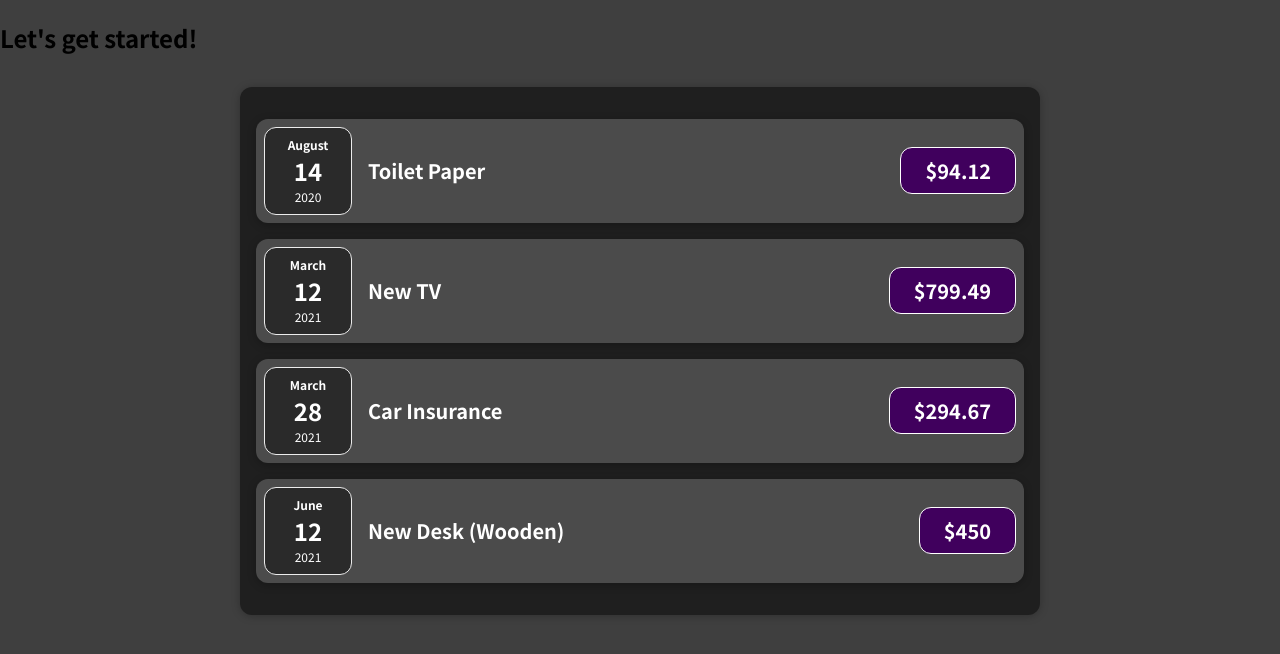
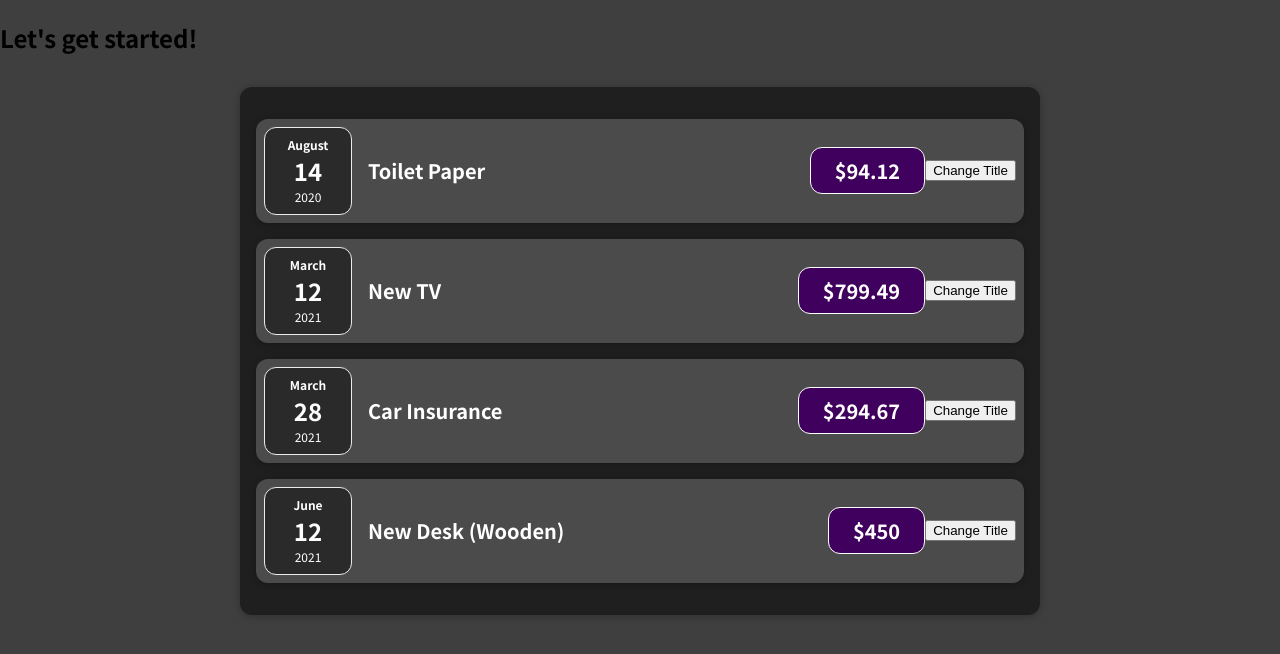
Before and after one commit to JuneSYi/React, a React (Create React App) app in the folder react-complete-guide/: page / in a window 1280 px wide. Shown: the top 654 px of the page. Built offline with nearby package versions, Linux system fonts and the light colour scheme.

Commit message:
state, event handling, children props

```diff
--- a/react-complete-guide/src/App.js
+++ b/react-complete-guide/src/App.js
@@ -1,6 +1,6 @@
-import Expenses from "./components/Expenses";
+import Expenses from "./components/Expenses/Expenses";
 
-function App() {
+const App = () => {
   const expenses = [
     {
       id: "e1",
@@ -34,6 +34,6 @@
       <Expenses expenses={expenses} />
     </div>
   );
-}
+};
 
 export default App;
--- a/react-complete-guide/src/components/ExpenseItem.js
+++ /dev/null
@@ -1,16 +0,0 @@
-import ExpenseDate from "./ExpenseDate";
-import "./ExpenseItem.css";
-
-function ExpenseItem(props) {
-  return (
-    <div className="expense-item">
-      <ExpenseDate date={props.date} />
-      <div className="expense-item__description">
-        <h2>{props.title}</h2>
-        <div className="expense-item__price">${props.amount}</div>
-      </div>
-    </div>
-  );
-}
-
-export default ExpenseItem;
--- a/react-complete-guide/src/components/ExpenseItem.css
+++ b/react-complete-guide/src/components/Expenses/ExpenseItem.css
@@ -2,10 +2,8 @@
   display: flex;
   justify-content: space-between;
   align-items: center;
-  box-shadow: 0 2px 8px rgba(0, 0, 0, 0.25);
   padding: 0.5rem;
   margin: 1rem 0;
-  border-radius: 12px;
   background-color: #4b4b4b;
 }
 
--- /dev/null
+++ b/react-complete-guide/src/components/Expenses/ExpenseItem.js
@@ -0,0 +1,26 @@
+import React, { useState } from "react";
+
+import ExpenseDate from "./ExpenseDate";
+import Card from "../UI/Card";
+import "./ExpenseItem.css";
+
+function ExpenseItem(props) {
+  const [title, setTitle] = useState(props.title);
+
+  const clickHandler = () => {
+    setTitle("Updated");
+  };
+
+  return (
+    <Card className="expense-item">
+      <ExpenseDate date={props.date} />
+      <div className="expense-item__description">
+        <h2>{title}</h2>
+        <div className="expense-item__price">${props.amount}</div>
+      </div>
+      <button onClick={clickHandler}>Change Title</button>
+    </Card>
+  );
+}
+
+export default ExpenseItem;
--- a/react-complete-guide/src/components/Expenses.css
+++ b/react-complete-guide/src/components/Expenses/Expenses.css
@@ -4,6 +4,4 @@
   margin: 2rem auto;
   width: 50rem;
   max-width: 95%;
-  border-radius: 12px;
-  box-shadow: 0 1px 8px rgba(0, 0, 0, 0.25);
 }
--- a/react-complete-guide/src/components/Expenses.js
+++ b/react-complete-guide/src/components/Expenses/Expenses.js
@@ -1,10 +1,11 @@
 import ExpenseItem from "./ExpenseItem";
+import Card from "../UI/Card";
 import "./Expenses.css";
 
 function Expenses(props) {
   //   return <ExpenseItem title={props} amount={props} date={props} />;
   return (
-    <div className="expenses">
+    <Card className="expenses">
       <ExpenseItem
         title={props.expenses[0].title}
         amount={props.expenses[0].amount}
@@ -25,7 +26,7 @@
         amount={props.expenses[3].amount}
         date={props.expenses[3].date}
       />
-    </div>
+    </Card>
   );
 }
 
--- /dev/null
+++ b/react-complete-guide/src/components/UI/Card.css
@@ -0,0 +1,4 @@
+.card {
+  border-radius: 12px;
+  box-shadow: 0 1px 8px rgba(0, 0, 0, 0.25);
+}
--- /dev/null
+++ b/react-complete-guide/src/components/UI/Card.js
@@ -0,0 +1,8 @@
+import "./Card.css";
+
+function Card(props) {
+  const classes = "card " + props.className;
+  return <div className={classes}>{props.children}</div>;
+}
+
+export default Card;
```
Also changed, not shown: react-complete-guide/src/components/Expenses/ExpenseDate.css (renamed from react-complete-guide/src/components/ExpenseDate.css), react-complete-guide/src/components/Expenses/ExpenseDate.js (renamed from react-complete-guide/src/components/ExpenseDate.js).
